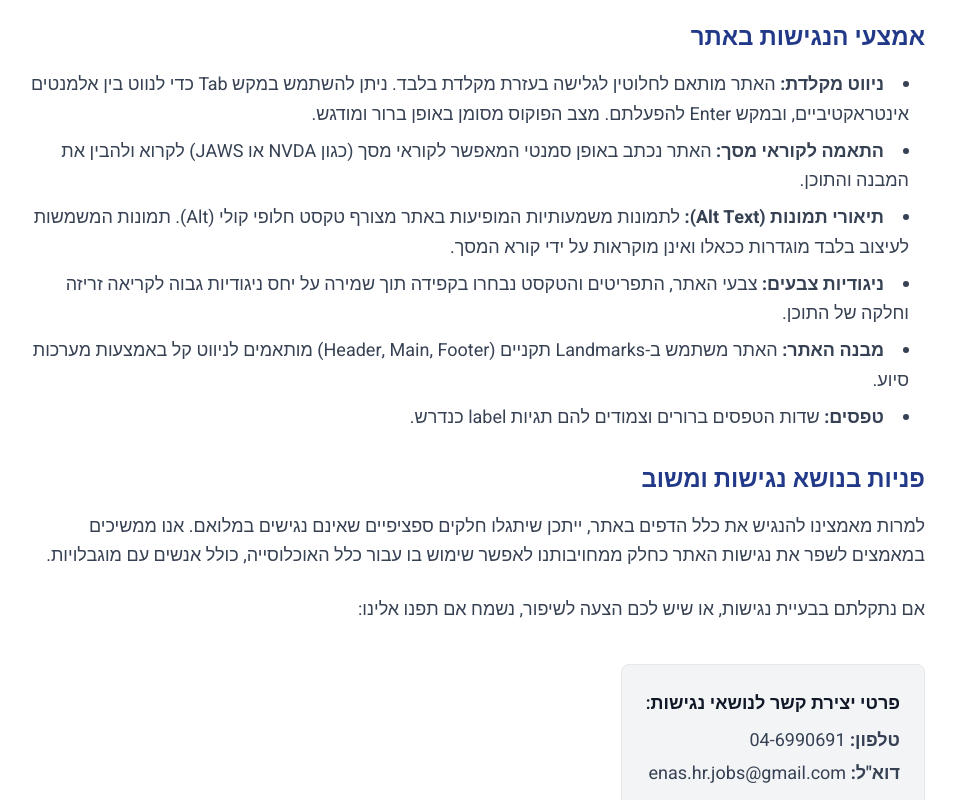
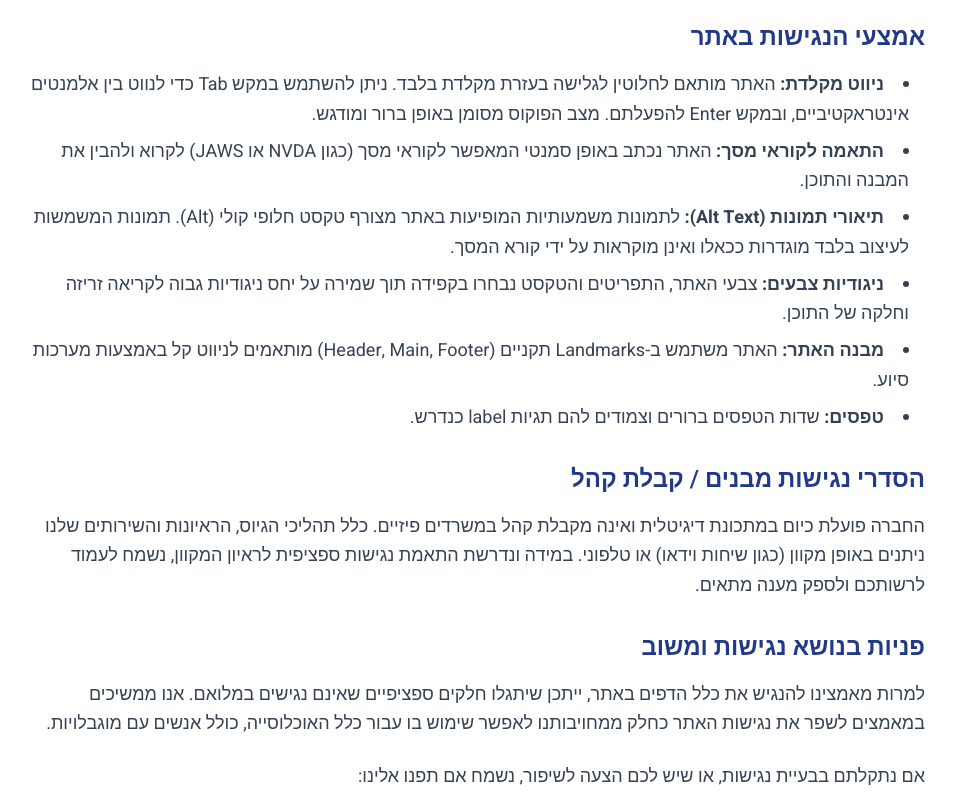
Before and after one commit to mmagba/hr, a Next.js app: page /accessibility in a window 1280 px wide. Shown: the part 413-1213 px from the top of the page, without its empty margins (163-1119 px from the left). Built offline with nearby package versions, Linux system fonts and the light colour scheme.

Commit message:
Add physical building and public reception statement

```diff
--- a/src/app/accessibility/page.tsx
+++ b/src/app/accessibility/page.tsx
@@ -37,6 +37,12 @@
               <li><strong>טפסים:</strong> שדות הטפסים ברורים וצמודים להם תגיות label כנדרש.</li>
             </ul>
 
+
+            <h2 className="text-2xl font-semibold text-[#213988] mt-8 mb-4">הסדרי נגישות מבנים / קבלת קהל</h2>
+            <p>
+              החברה פועלת כיום במתכונת דיגיטלית ואינה מקבלת קהל במשרדים פיזיים. כלל תהליכי הגיוס, הראיונות והשירותים שלנו ניתנים באופן מקוון (כגון שיחות וידאו) או טלפוני. במידה ונדרשת התאמת נגישות ספציפית לראיון המקוון, נשמח לעמוד לרשותכם ולספק מענה מתאים.
+            </p>
+
             <h2 className="text-2xl font-semibold text-[#213988] mt-8 mb-4">פניות בנושא נגישות ומשוב</h2>
             <p>
               למרות מאמצינו להנגיש את כלל הדפים באתר, ייתכן שיתגלו חלקים ספציפיים שאינם נגישים במלואם. אנו ממשיכים במאמצים לשפר את נגישות האתר כחלק ממחויבותנו לאפשר שימוש בו עבור כלל האוכלוסייה, כולל אנשים עם מוגבלויות.
```
